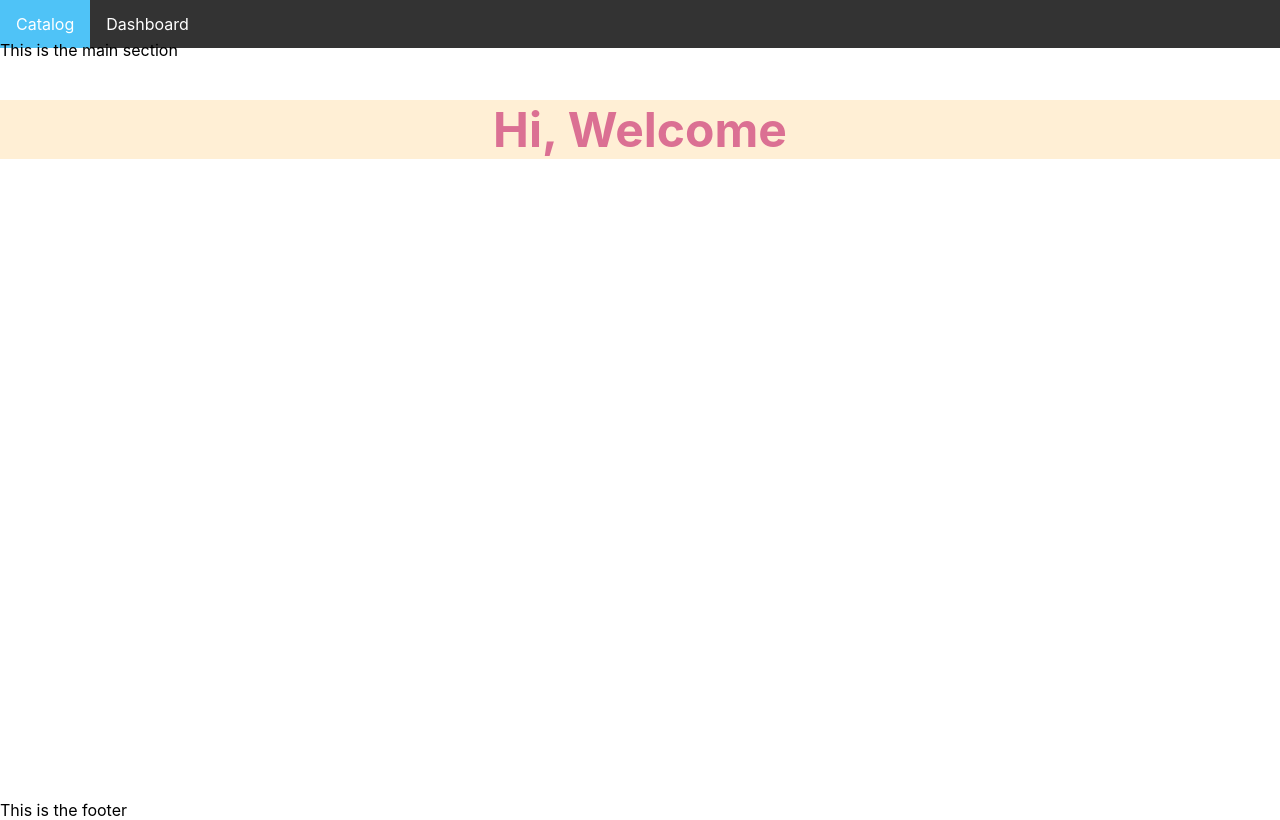
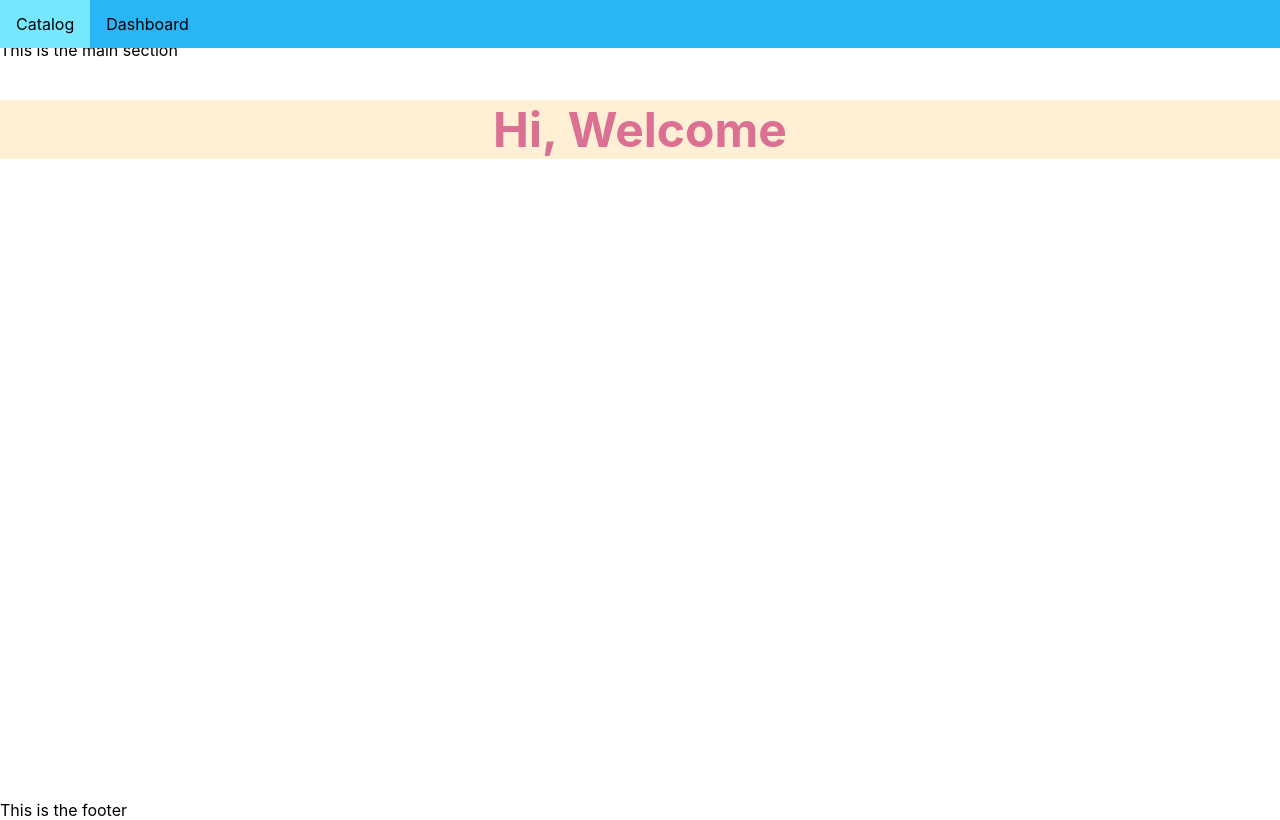
Before and after one commit to MadhaviImashi/LMS_frontend, a React (Create React App) app: page / in a window 1280 px wide. Built offline with nearby package versions, Linux system fonts and the light colour scheme.

Commit message:
sticky App bar, Add theming support

```diff
--- a/src/App.js
+++ b/src/App.js
@@ -1,5 +1,7 @@
 //import the styled-components package
 import styled from "styled-components/";
+//import themeprovider
+import {ThemeProvider} from "styled-components";//this component injects the theme into all styled components via the context API
 //import the layout components
 import {Header, Main, Footer} from "./components/Layout";
 import {NavBar, NavItem, NavLink} from "./components/Navbar";
@@ -18,8 +20,23 @@ const Wrapper = styled.section`
 `;
 
 function App() {
+
+  const themeObj = {
+     primary: {
+       main: "#29b6f6",
+       light: "#73e8ff",
+       dark: "#0086c3",
+       textColor: "#000",
+     },
+     secondary: {
+       main: "#fff",
+     }
+  };
+
   return (
     <>
+      {/* pass the themeObj to the ThemeProvider prop which is 'theme' */}
+      <ThemeProvider theme={themeObj}>
           <Header>
             <NavBar>
               <NavItem href="#">
@@ -37,6 +54,8 @@ function App() {
             </Wrapper>
           </Main>
           <Footer>This is the footer</Footer>
+      </ThemeProvider>
+
     </>
   );
 }
--- a/src/components/Navbar.js
+++ b/src/components/Navbar.js
@@ -5,25 +5,30 @@ export const NavBar = styled.ul`
     margin: 0;
     padding: 0;
     overflow: hidden;
-    background-color: #333;
+    background-color: ${(props) => props.theme.primary.main};
+    position: fixed;
+    top: 0;
+    width: 100%;
+    z-index: 1;
 `;
-
+//instead of hard coding the colors everywhere, now u can use those defined colors in our theme obj in the App.js class using 'theme' prop
+//we can embed javascript codes using ${} inside these Template literals which encloses with backticks
 export const NavItem = styled.li`
     float: left;
 `;
 
 export const NavLink = styled.a`
     display: block;
-    color: white;
+    color: ${(props) => props.theme.textColor};
     text-align: center;
     padding: 14px 16px;
     text-decoration: none;
 
     :hover{
-        background-color: #4fc3f7;
+        background-color: ${(props) => props.theme.primary.light};
     }
 
     .active{
-        background-color: $04aa6d;
+        background-color: ${(props) => props.theme.primary.dark};
     }
 `;
```
Lines whose indentation alone changed are shown as unchanged.
